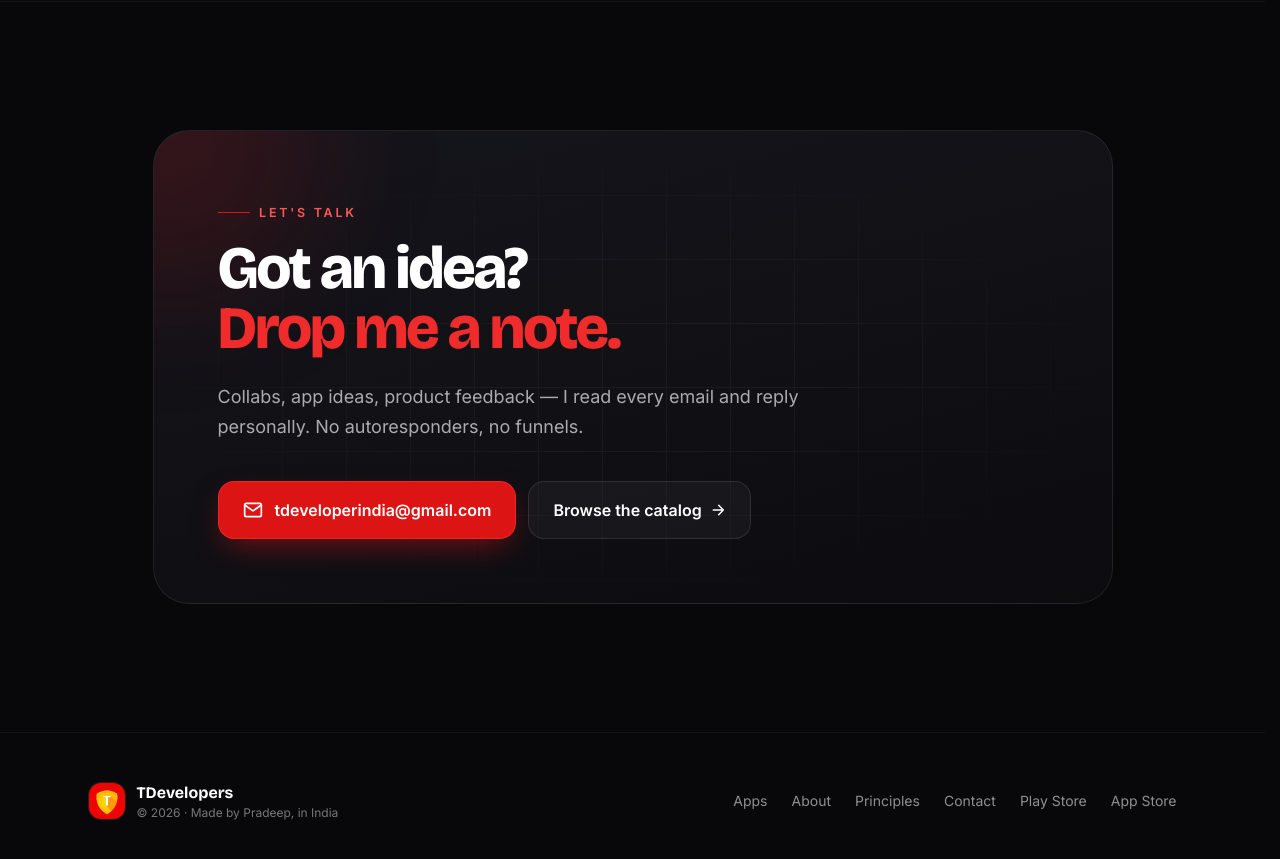
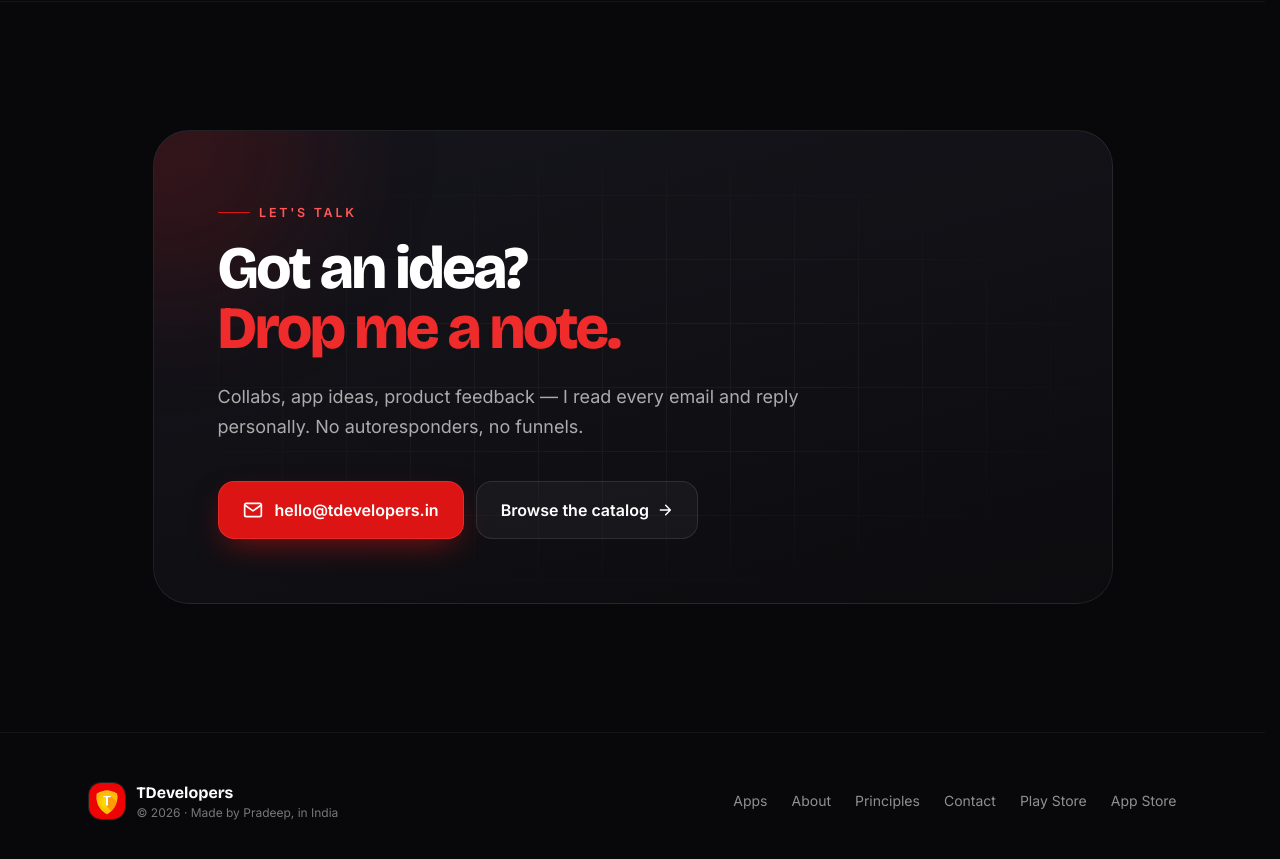
Before and after one commit to pktintali/tdevelopers, a website: page index.html in a window 1280 px wide. Shown: the part 4039-4898 px from the top of the page. Drawn offline with nearby package versions, Linux system fonts and the light colour scheme.

Commit message:
Update brand email to hello@tdevelopers.in and refine page title

```diff
--- a/index.html
+++ b/index.html
@@ -3,7 +3,7 @@
 <head>
   <meta charset="UTF-8" />
   <meta name="viewport" content="width=device-width, initial-scale=1.0, viewport-fit=cover" />
-  <title>TDevelopers — Apps people actually use</title>
+  <title>TDevelopers — Indie Mobile App Studio</title>
   <meta name="description" content="TDevelopers is an indie mobile app studio shipping thoughtful Android & iOS apps used by thousands of people every day." />
   <meta name="theme-color" content="#0b0b0e" />
   <meta name="author" content="Pradeep Kumar" />
@@ -45,7 +45,7 @@
       "@type": "Person",
       "name": "Pradeep Kumar"
     },
-    "email": "tdeveloperindia@gmail.com",
+    "email": "hello@tdevelopers.in",
     "sameAs": [
       "https://play.google.com/store/apps/dev?id=5297850628367217988",
       "https://apps.apple.com/us/developer/pradeep-kumar/id1764832109"
@@ -85,7 +85,7 @@
         <a href="#contact" class="px-3 py-1.5 rounded-full hover:text-white hover:bg-white/5 transition">Contact</a>
       </div>
 
-      <a href="mailto:tdeveloperindia@gmail.com"
+      <a href="mailto:hello@tdevelopers.in"
          class="inline-flex items-center gap-1.5 rounded-full bg-white text-ink-950 text-[13px] sm:text-sm font-semibold pl-3.5 pr-2 py-1.5 sm:py-2 hover:bg-white/90 transition">
         Get in touch
         <span class="inline-flex h-6 w-6 items-center justify-center rounded-full bg-brand-600 text-white">
@@ -130,7 +130,7 @@
             <svg class="w-4 h-4" viewBox="0 0 24 24" fill="none" stroke="currentColor" stroke-width="2.4"><path d="M5 12h14M13 5l7 7-7 7" stroke-linecap="round" stroke-linejoin="round"/></svg>
           </span>
         </a>
-        <a href="mailto:tdeveloperindia@gmail.com" class="hero-cta hero-cta--ghost">
+        <a href="mailto:hello@tdevelopers.in" class="hero-cta hero-cta--ghost">
           <span class="hero-cta__dot" aria-hidden="true"></span>
           <span>Work with us</span>
         </a>
@@ -322,9 +322,9 @@
           </p>
 
           <div class="mt-10 flex flex-col sm:flex-row gap-3">
-            <a href="mailto:tdeveloperindia@gmail.com" class="cta-primary">
+            <a href="mailto:hello@tdevelopers.in" class="cta-primary">
               <svg class="w-5 h-5" viewBox="0 0 24 24" fill="none" stroke="currentColor" stroke-width="2"><path d="M4 4h16c1.1 0 2 .9 2 2v12c0 1.1-.9 2-2 2H4c-1.1 0-2-.9-2-2V6c0-1.1.9-2 2-2z"/><path d="M22 6l-10 7L2 6" stroke-linejoin="round"/></svg>
-              tdeveloperindia@gmail.com
+              hello@tdevelopers.in
             </a>
             <a href="https://play.google.com/store/apps/dev?id=5297850628367217988" target="_blank" rel="noopener" class="cta-secondary">
               Browse the catalog
@@ -352,7 +352,7 @@
         <a href="#apps" class="hover:text-white transition">Apps</a>
         <a href="#about" class="hover:text-white transition">About</a>
         <a href="#values" class="hover:text-white transition">Principles</a>
-        <a href="mailto:tdeveloperindia@gmail.com" class="hover:text-white transition">Contact</a>
+        <a href="mailto:hello@tdevelopers.in" class="hover:text-white transition">Contact</a>
         <a href="https://play.google.com/store/apps/dev?id=5297850628367217988" target="_blank" rel="noopener" class="hover:text-white transition">Play Store</a>
         <a href="https://apps.apple.com/us/developer/pradeep-kumar/id1764832109" target="_blank" rel="noopener" class="hover:text-white transition">App Store</a>
       </div>
```
